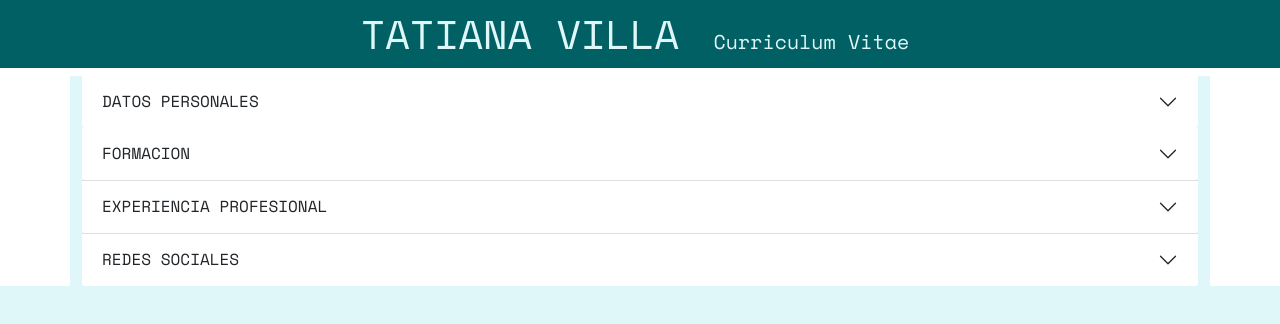
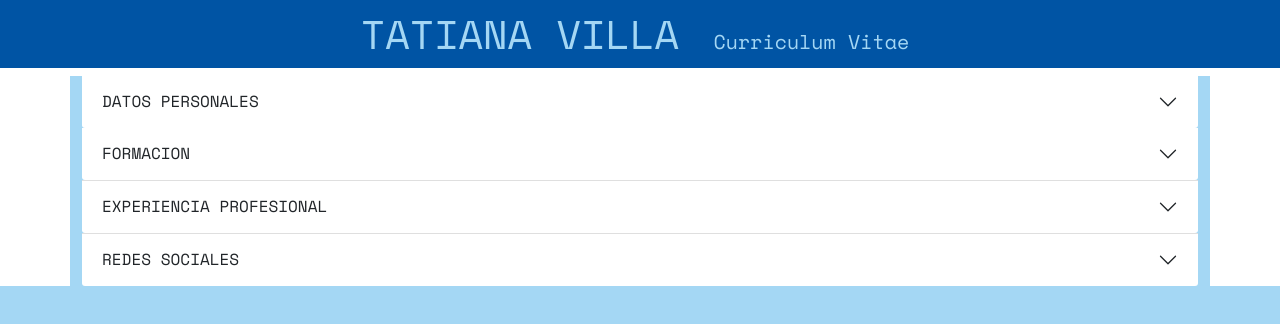
Before and after one commit to tatvil/curriculum, a plain HTML site: page index.html in a window 1280 px wide. Drawn offline with nearby package versions, Linux system fonts and the light colour scheme; a web font is replaced by a local one.

Commit message:
Actualizando colores y datos del Curriculum

```diff
--- a/css/style.css
+++ b/css/style.css
@@ -1,48 +1,60 @@
-*{
-  background-color:#e0f7fa;
-  font-family: 'Space Mono', monospace;
-  color:#006064;
+
+
+* {
+  font-family: 'Space Mono', monospace,Gotham, Verdana, Geneva, Tahoma, sans-serif;
+  margin: 0;
+  padding: 0;
+  --color-oscuro:#0054a4;
+  --color-medio: #007dc3;
+  --color-claro: #a4d7f4;
+  --color-secundario: #e11b22;
+  --color-secundario-claro: #e1abb2;
+  background-color: var(--color-claro);
 }
 
 header{
-  background-color: #006064;
-  color: #e0f7fa;
+  background-color: var(--color-oscuro);
+  color: var(--color-claro);
   font-family: space-mono;
 }
 
 a{
-  color: #00bcd4;
+  color: var(--color-medio);
 }
 
 a.hover{
-  background-color: #00bcd4;
-  color: #006064;
+  background-color: var(--color-claro);
+  color: var(--color-oscuro);
 }
+
 h1
 {
-  background-color: #006064;
-  color: #e0f7fa;
+  background-color: var(--color-oscuro);
+  color: var(var(--color-claro));
   padding: 10px;
 }
 
 small
 {
-  background-color: #006064;
-  color: #e0f7fa;
+  background-color: var(--color-oscuro);
+  color: var(--color-claro);
   text-align: center;
   padding: 10px;
   font-size: .5em;
+  padding: 10px;
 }
+
 .container
  {
-  background-color: #e0f7fa;
+  background-color: var(--color-claro);
+
  }
 
  .accordion
  {
-  background-color: #e0f7fa;
+  background-color: var(--color-claro);
  }
  .cabecera-item
  {
-  background-color: #e0f7fa;
+  background-color: var(--color-claro);
  }
--- a/index.html
+++ b/index.html
@@ -140,7 +140,8 @@
                         <td>
                             Clientes:
                                 <ul>
-                                    <li><a href="http://www.ampaieselburgo.com">AMPA IES El Burgo</a></li>
+                                    <li><a href="http://www.inmorozas.es">INMO Rozas</a></li>
+                                    <li><a href="http://www.alquiler-facil.es">Alquiler Fácil</a></li>
                                     <li><a href="http://www.tecnologia-facil.es">Tecnología Fácil</a></li>
                                 </ul>
                         </td>
```
Also changed, not shown: 1 other file.
